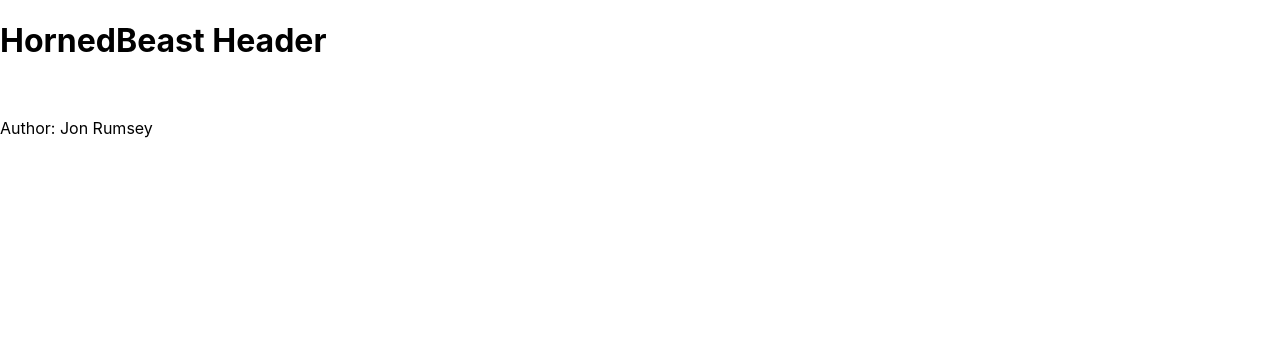
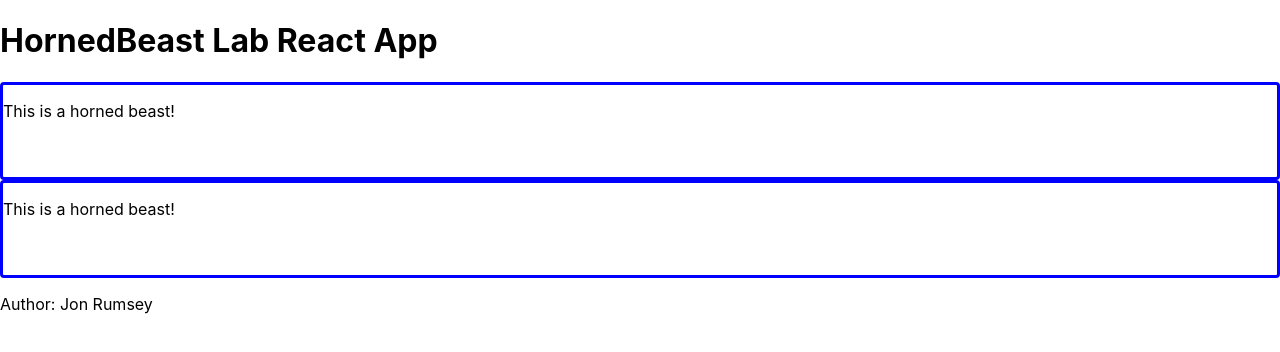
Before and after one commit to nojronatron/horned-animals, a React (Create React App) app: page / in a window 1280 px wide. Shown: the top 352 px of the page. Built offline with nearby package versions, Linux system fonts and the light colour scheme.

Commit message:
getting closeer.

```diff
--- a/src/App.css
+++ b/src/App.css
@@ -2,6 +2,11 @@
   text-align: center;
 }
 
+.main {
+  border: blue solid 3px;
+  border-radius: 4px;
+}
+/*
 .App-logo {
   height: 40vmin;
   pointer-events: none;
@@ -35,4 +40,4 @@
   to {
     transform: rotate(360deg);
   }
-}
+} */
--- a/src/Header.js
+++ b/src/Header.js
@@ -3,7 +3,7 @@ import React from 'react';
 class Header extends React.Component {
   render() {
     return (
-      <h1>HornedBeast Header</h1>
+      <h1>HornedBeast Lab React App</h1>
     );
   }
 }
--- a/src/Main.js
+++ b/src/Main.js
@@ -5,8 +5,13 @@ class Main extends React.Component {
     render() {
       return (
         <>
-          <div>
-            <HornedBeast title='test beast' description='testing component creation' imageUrl='' />
+          <div class='main'>
+            <p>This is a horned beast!</p>
+            <HornedBeast title='test beast' description='short and spindly' imageUrl='' />
+          </div>
+          <div class='main'>
+            <p>This is a horned beast!</p>
+            <HornedBeast title='beast no. 2' description='tall and shaggy' imageUrl='' />
           </div>
         </>
     );
```
